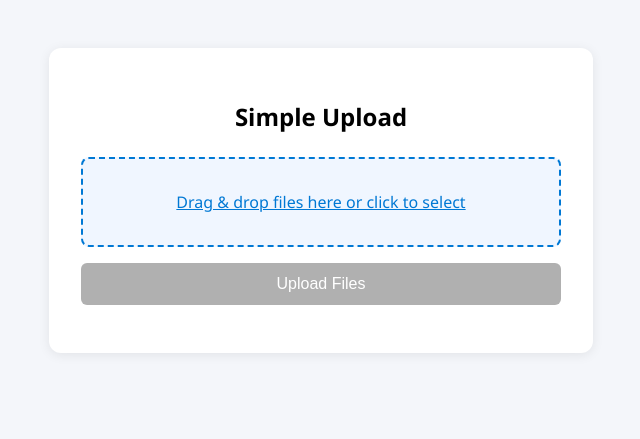
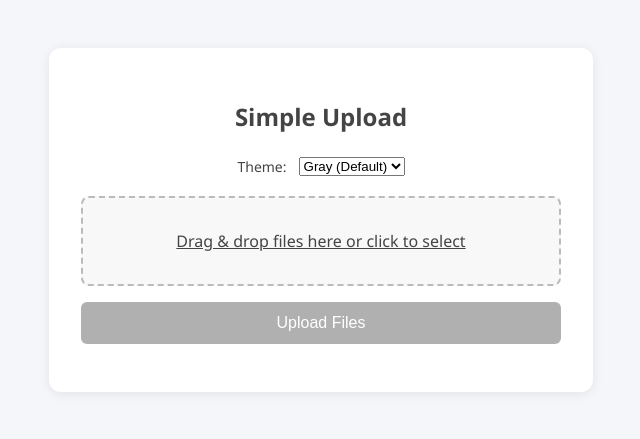
Before and after one commit to ExeqZ/simple-upload, a Flask app: page / in a window 1280 px wide. Shown: the top 439 px of the page, without its empty margins (319-959 px from the left). Run offline with Flask 3, Linux system fonts and the light colour scheme.

Commit message:
feat: implement theme selection feature with multiple themes and save user preference

```diff
--- a/templates/index.html
+++ b/templates/index.html
@@ -5,23 +5,57 @@
   <meta name="viewport" content="width=device-width,initial-scale=1" />
   <title>Simple Upload</title>
   <style>
+    :root {
+      /* Default (Gray) Theme */
+      --bg: #f4f6fa;
+      --container-bg: #fff;
+      --primary: #444;
+      --accent: #888;
+      --border: #bbb;
+      --button-bg: #444;
+      --button-text: #fff;
+      --dropzone-bg: #f8f8f8;
+      --dropzone-border: #bbb;
+      --dropzone-accent: #444;
+      --progress-bg: #eaeaea;
+      --progress-inner: #444;
+      --success: #388e3c;
+      --error: #d32f2f;
+      --contrast-bg: #000;
+      --contrast-text: #fff;
+      --contrast-accent: #ff0;
+    }
     body {
       font-family: 'Segoe UI', Arial, sans-serif;
-      background: #f4f6fa;
+      background: var(--bg);
       margin: 0;
       padding: 0;
+      color: var(--primary);
+      transition: background 0.2s, color 0.2s;
     }
     .container {
       max-width: 480px;
       margin: 3rem auto;
-      background: #fff;
+      background: var(--container-bg);
       border-radius: 12px;
       box-shadow: 0 2px 12px rgba(0,0,0,0.08);
       padding: 2rem;
+      transition: background 0.2s;
     }
     h2 {
       text-align: center;
       margin-bottom: 24px;
+    }
+    .theme-select {
+      display: flex;
+      justify-content: center;
+      margin-bottom: 20px;
+      gap: 8px;
+    }
+    .theme-select label {
+      font-size: 14px;
+      font-weight: 500;
+      margin-right: 4px;
     }
     .file-list {
       margin-top: 16px;
@@ -29,7 +63,7 @@
     }
     .progress-bar {
       width: 100%;
-      background: #eaeaea;
+      background: var(--progress-bg);
       border-radius: 6px;
       margin-bottom: 12px;
       height: 16px;
@@ -37,8 +71,8 @@
     }
     .progress-bar-inner {
       height: 100%;
-      background: #0078d4;
-      transition: width 0.2s;
+      background: var(--progress-inner);
+      transition: width 0.2s, background 0.2s;
     }
     .status {
       text-align: center;
@@ -46,40 +80,41 @@
       font-weight: bold;
     }
     .error {
-      color: #d32f2f;
+      color: var(--error);
     }
     .success {
-      color: #388e3c;
+      color: var(--success);
     }
     button {
       width: 100%;
       padding: 0.75rem;
-      background: #0078d4;
-      color: #fff;
+      background: var(--button-bg);
+      color: var(--button-text);
       border: none;
       border-radius: 6px;
       font-size: 16px;
       cursor: pointer;
       margin-bottom: 16px;
+      transition: background 0.2s, color 0.2s;
     }
     button:disabled {
       background: #b0b0b0;
       cursor: not-allowed;
     }
     .dropzone {
-      border: 2px dashed #0078d4;
+      border: 2px dashed var(--dropzone-border);
       border-radius: 8px;
       padding: 32px 0;
       text-align: center;
-      color: #0078d4;
-      background: #f0f6ff;
+      color: var(--dropzone-accent);
+      background: var(--dropzone-bg);
       margin-bottom: 16px;
-      transition: background 0.2s, border-color 0.2s;
+      transition: background 0.2s, border-color 0.2s, color 0.2s;
     }
     .dropzone.dragover {
       background: #e3f1ff;
-      border-color: #005fa3;
-      color: #005fa3;
+      border-color: var(--primary);
+      color: var(--primary);
     }
     .dropzone input[type="file"] {
       display: none;
@@ -87,8 +122,70 @@
     .dropzone-label {
       cursor: pointer;
       font-weight: 500;
-      color: #0078d4;
+      color: var(--dropzone-accent);
       text-decoration: underline;
+    }
+    /* Blue Theme */
+    .theme-blue {
+      --bg: #eaf3fb;
+      --container-bg: #fafdff;
+      --primary: #1a355b;
+      --accent: #0078d4;
+      --border: #0078d4;
+      --button-bg: #0078d4;
+      --button-text: #fff;
+      --dropzone-bg: #e3f1ff;
+      --dropzone-border: #0078d4;
+      --dropzone-accent: #0078d4;
+      --progress-bg: #eaeaea;
+      --progress-inner: #0078d4;
+    }
+    /* Orange Theme */
+    .theme-orange {
+      --bg: #fff7ed;
+      --container-bg: #fff3e0;
+      --primary: #7c3a00;
+      --accent: #ff9800;
+      --border: #ff9800;
+      --button-bg: #ff9800;
+      --button-text: #fff;
+      --dropzone-bg: #fff3e0;
+      --dropzone-border: #ff9800;
+      --dropzone-accent: #ff9800;
+      --progress-bg: #eaeaea;
+      --progress-inner: #ff9800;
+    }
+    /* Green Theme */
+    .theme-green {
+      --bg: #f0faf4;
+      --container-bg: #f6fff9;
+      --primary: #1b5e20;
+      --accent: #43a047;
+      --border: #43a047;
+      --button-bg: #43a047;
+      --button-text: #fff;
+      --dropzone-bg: #e8f5e9;
+      --dropzone-border: #43a047;
+      --dropzone-accent: #43a047;
+      --progress-bg: #eaeaea;
+      --progress-inner: #43a047;
+    }
+    /* High Contrast Theme */
+    .theme-contrast {
+      --bg: #000;
+      --container-bg: #222;
+      --primary: #fff;
+      --accent: #ff0;
+      --border: #fff;
+      --button-bg: #ff0;
+      --button-text: #000;
+      --dropzone-bg: #111;
+      --dropzone-border: #fff;
+      --dropzone-accent: #ff0;
+      --progress-bg: #333;
+      --progress-inner: #ff0;
+      --success: #0f0;
+      --error: #f00;
     }
   </style>
 </head>
@@ -97,7 +194,16 @@
   <script crossorigin src="https://unpkg.com/react@18/umd/react.development.js"></script>
   <script crossorigin src="https://unpkg.com/react-dom@18/umd/react-dom.development.js"></script>
   <script>
-    const { useState, useRef } = React;
+    const { useState, useRef, useEffect } = React;
+
+    // Theme definitions
+    const THEMES = [
+      { value: '', label: 'Gray (Default)' },
+      { value: 'theme-blue', label: 'Blue' },
+      { value: 'theme-orange', label: 'Orange' },
+      { value: 'theme-green', label: 'Green' },
+      { value: 'theme-contrast', label: 'High Contrast' }
+    ];
 
     function chunkFile(file, chunkSize) {
       const chunks = [];
@@ -110,14 +216,38 @@
       return chunks;
     }
 
+    function setThemeClass(theme) {
+      document.body.classList.remove(...THEMES.map(t => t.value).filter(Boolean));
+      if (theme) document.body.classList.add(theme);
+    }
+
+    function getSavedTheme() {
+      const match = document.cookie.match(/(^| )simpleupload_theme=([^;]+)/);
+      return match ? decodeURIComponent(match[2]) : '';
+    }
+
+    function saveTheme(theme) {
+      document.cookie = `simpleupload_theme=${encodeURIComponent(theme)};path=/;max-age=31536000`;
+    }
+
     function FileUpload() {
       const [files, setFiles] = useState([]);
       const [progress, setProgress] = useState({});
       const [status, setStatus] = useState('');
       const [isUploading, setIsUploading] = useState(false);
       const [dragActive, setDragActive] = useState(false);
+      const [theme, setTheme] = useState(getSavedTheme());
       const abortControllers = useRef({});
       const fileInputRef = useRef();
+
+      useEffect(() => {
+        setThemeClass(theme);
+        saveTheme(theme);
+      }, [theme]);
+
+      const handleThemeChange = (e) => {
+        setTheme(e.target.value);
+      };
 
       const handleFileChange = (e) => {
         setFiles(Array.from(e.target.files));
@@ -297,6 +427,19 @@
       return (
         React.createElement('div', { className: 'container' },
           React.createElement('h2', null, 'Simple Upload'),
+          React.createElement('div', { className: 'theme-select' },
+            React.createElement('label', { htmlFor: 'theme-select' }, 'Theme:'),
+            React.createElement('select', {
+              id: 'theme-select',
+              value: theme,
+              onChange: handleThemeChange,
+              disabled: isUploading
+            },
+              THEMES.map(t =>
+                React.createElement('option', { key: t.value, value: t.value }, t.label)
+              )
+            )
+          ),
           React.createElement('div', {
             className: 'dropzone' + (dragActive ? ' dragover' : ''),
             onClick: handleZoneClick,
```
